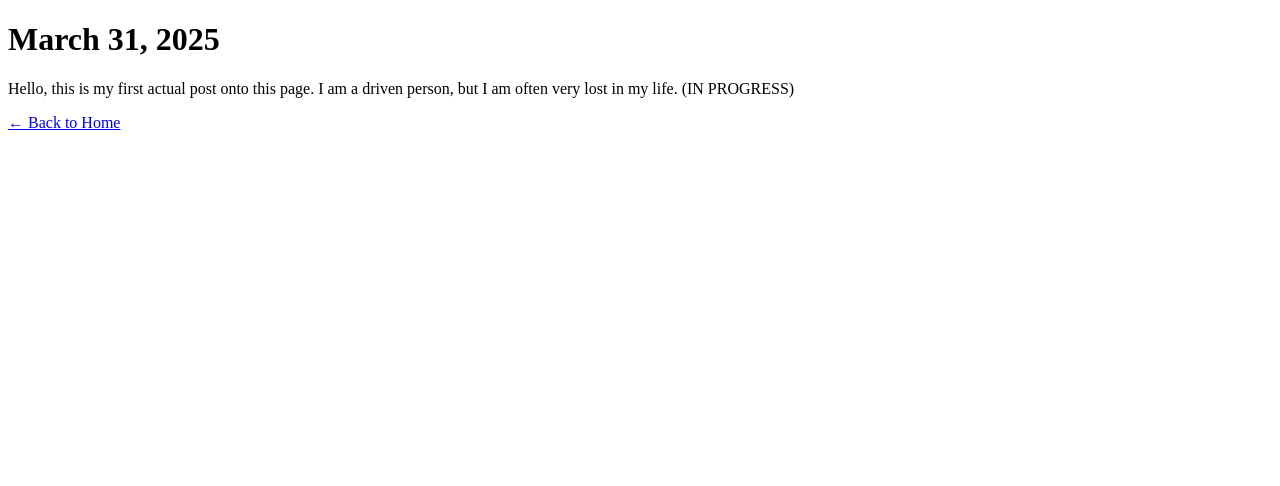
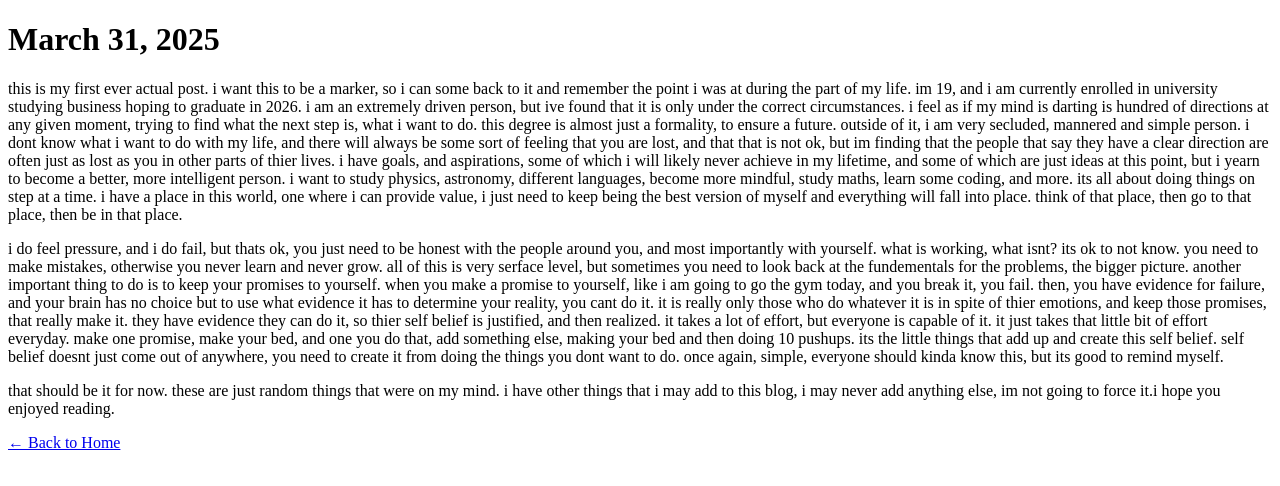
Before and after one commit to joshtop/blog, a plain HTML site: page posts/post2.html in a window 1280 px wide. Drawn offline with Linux system fonts and the light colour scheme.

Commit message:
Update post2.html

```diff
--- a/posts/post2.html
+++ b/posts/post2.html
@@ -8,7 +8,26 @@
 </head>
 <body>
     <h1>March 31, 2025</h1>
-    <p>Hello, this is my first actual post onto this page. I am a driven person, but I am often very lost in my life. (IN PROGRESS)</p>
+    <p>this is my first ever actual post. i want this to be a marker, so i can some back to it and remember the point i was at during the part of my life. im 19, and i am currently enrolled in
+    university studying business hoping to graduate in 2026. i am an extremely driven person, but ive found that it is only under the correct circumstances. i feel as if my mind is
+    darting is hundred of directions at any given moment, trying to find what the next step is, what i want to do. this degree is almost just a formality, to ensure a future. outside
+    of it, i am very secluded, mannered and simple person. i dont know what i want to do with my life, and there will always be some sort of feeling that you are lost, and that that is
+    not ok, but im finding that the people that say they have a clear direction are often just as lost as you in other parts of thier lives. i have goals, and aspirations, some of which i will
+    likely never achieve in my lifetime, and some of which are just ideas at this point, but i yearn to become a better, more intelligent person. i want to study physics, astronomy, different
+    languages, become more mindful, study maths, learn some coding, and more. its all about doing things on step at a time. i have a place in this world, one where i can provide value, i just
+    need to keep being the best version of myself and everything will fall into place. think of that place, then go to that place, then be in that place.</p>
+
+    <p>i do feel pressure, and i do fail, but thats ok, you just need to be honest with the people around you, and most importantly with yourself. what is working, what isnt? its ok to not know. you
+    need to make mistakes, otherwise you never learn and never grow. all of this is very serface level, but sometimes you need to look back at the fundementals for the problems, the bigger picture.
+    another important thing to do is to keep your promises to yourself. when you make a promise to yourself, like i am going to go the gym today, and you break it, you fail. then, you have evidence
+    for failure, and your brain has no choice but to use what evidence it has to determine your reality, you cant do it. it is really only those who do whatever it is in spite of thier emotions, and
+    keep those promises, that really make it. they have evidence they can do it, so thier self belief is justified, and then realized. it takes a lot of effort, but everyone is capable of it. it
+    just takes that little bit of effort everyday. make one promise, make your bed, and one you do that, add something else, making your bed and then doing 10 pushups. its the little things that add
+    up and create this self belief. self belief doesnt just come out of anywhere, you need to create it from doing the things you dont want to do. once again, simple, everyone should kinda know this,
+    but its good to remind myself.</p>
+
+    <p>that should be it for now. these are just random things that were on my mind. i have other things that i may add to this blog, i may never add anything else, im not going to force it.i hope
+    you enjoyed reading.</p>
 
     <p><a href="../index.html">← Back to Home</a></p>
 </body>
```
